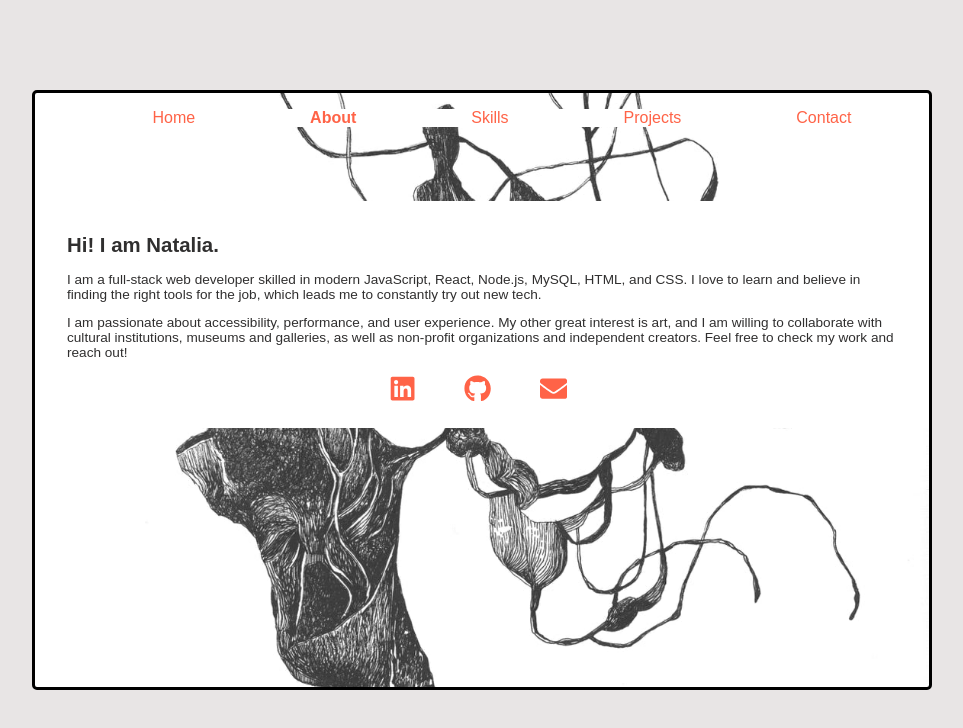
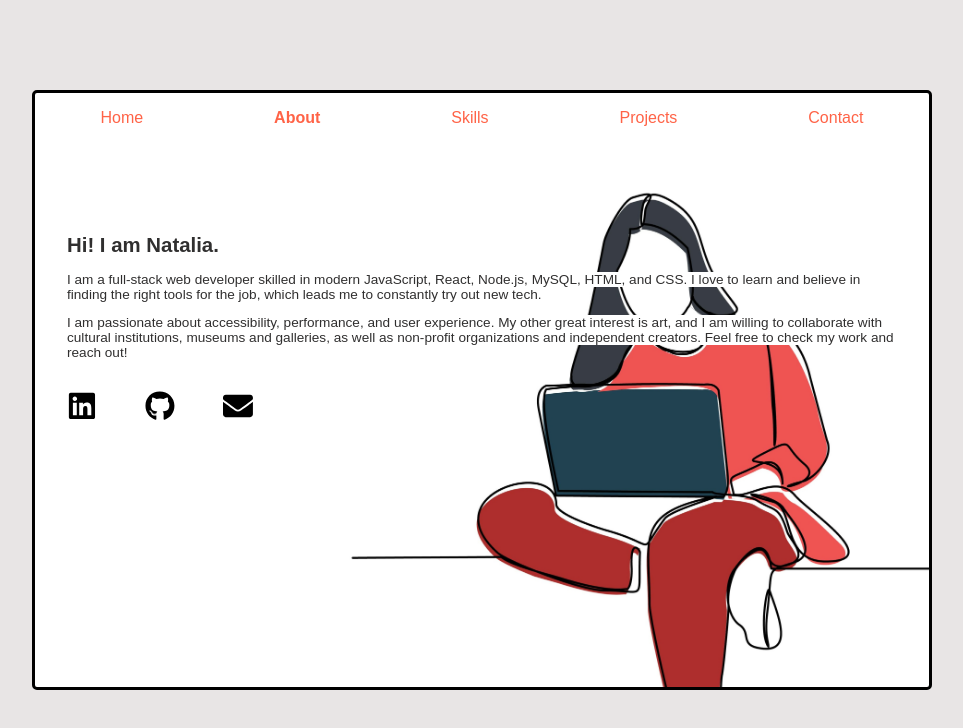
Before and after one commit to nmoskaleva/portfolio, a React (Create React App) app: page /about in a window 1280 px wide. Shown: the top 728 px of the page, without its empty margins (158-1121 px from the left). Built offline with nearby package versions, Linux system fonts and the light colour scheme; a web font is replaced by a local one.

Commit message:
change background image

```diff
--- a/src/components/About.js
+++ b/src/components/About.js
@@ -6,19 +6,25 @@ const About = () => {
   return (
     <section>
       <MainContent>
-        <h2>Hi! I am Natalia.</h2>
+        <h2>
+          <span>Hi! I am Natalia.</span>
+        </h2>
         <p>
-          I am a full-stack web developer skilled in modern JavaScript, React,
-          Node.js, MySQL, HTML, and CSS. I love to learn and believe in finding
-          the right tools for the job, which leads me to constantly try out new
-          tech.
+          <span>
+            I am a full-stack web developer skilled in modern JavaScript, React,
+            Node.js, MySQL, HTML, and CSS. I love to learn and believe in
+            finding the right tools for the job, which leads me to constantly
+            try out new tech.
+          </span>
         </p>
         <p>
-          I am passionate about accessibility, performance, and user experience.
-          My other great interest is art, and I am willing to collaborate with
-          cultural institutions, museums and galleries, as well as non-profit
-          organizations and independent creators. Feel free to check my work and
-          reach out!
+          <span>
+            I am passionate about accessibility, performance, and user
+            experience. My other great interest is art, and I am willing to
+            collaborate with cultural institutions, museums and galleries, as
+            well as non-profit organizations and independent creators. Feel free
+            to check my work and reach out!
+          </span>
         </p>
         <ul>
           <li>
@@ -28,7 +34,7 @@ const About = () => {
               target='_blank'
               rel='noopener noreferrer'
             >
-              <FaLinkedin size='2em' />
+              <FaLinkedin size='2.2em' />
             </Icon>
           </li>
           <li>
@@ -38,7 +44,7 @@ const About = () => {
               target='_blank'
               rel='noopener noreferrer'
             >
-              <FaGithub size='2em' />
+              <FaGithub size='2.2em' />
             </Icon>
           </li>
           <li>
@@ -48,7 +54,7 @@ const About = () => {
               target='_blank'
               rel='noopener noreferrer'
             >
-              <FaEnvelope size='2em' />
+              <FaEnvelope size='2.2em' />
             </Icon>
           </li>
         </ul>
--- a/src/components/Home.js
+++ b/src/components/Home.js
@@ -7,14 +7,10 @@ import { homePageLinks } from '../data';
 const Home = () => {
   const homePage = homePageLinks.map((link) =>
     link.title !== null ? (
-      <Box
-        as={Link}
-        to={link.link}
-        key={link.id}
-        id={link.id}
-        className='withContent'
-      >
-        {link.title}
+      <Box key={link.id} id={link.id} className='withContent'>
+        <Link to={link.link}>
+          <span> {link.title}</span>
+        </Link>
       </Box>
     ) : (
       <Box key={uuidv4()}></Box>
--- a/src/components/styled/About.js
+++ b/src/components/styled/About.js
@@ -5,12 +5,19 @@ export const MainContent = styled.div`
   font-size: 0.8rem;
   line-height: 1.1;
   color: rgb(48, 47, 47);
-  background-color: white;
+  span {
+    background-color: white;
+  }
   @media (min-width: 769px) {
     font-size: 0.85rem;
     padding: 1rem 2rem 0.5rem;
   }
+  ul {
+    padding-left: 0;
+    padding-top: 1rem;
+  }
   ul > li {
+    display: inline-block;
     padding-right: 2rem;
     @media (min-width: 769px) {
       padding-right: 3rem;
@@ -19,8 +26,9 @@ export const MainContent = styled.div`
 `;
 
 export const Icon = styled.a`
+  color: black;
   &:hover {
-    color: black;
+    color: tomato;
     transition: ease-in 400ms;
   }
 `;
--- a/src/components/styled/GlobalStyle.js
+++ b/src/components/styled/GlobalStyle.js
@@ -10,28 +10,18 @@ body {
   -moz-osx-font-smoothing: grayscale;
   font-size: 0.7rem;
   background-color: rgb(232, 229, 229);
-    font-family: 'Kosugi', sans-serif;
+  font-family: 'Kosugi', sans-serif;
 }
 
 ul {
   list-style: none;
-  text-align: center;
-  width: 100%;
-  background-color: white;
-}
-
-ul > li {
-  display: inline-block;
-
 }
 
 a,
 a:focus,
 a:hover,
 a:visited,
-a:link,
-a:active {
+a:link{
   text-decoration: none;
-  color: tomato;
 }
 `;
--- a/src/components/styled/Home.js
+++ b/src/components/styled/Home.js
@@ -18,16 +18,24 @@ export const Box = styled.div`
   align-items: center;
   font-size: 0.9rem;
   text-transform: uppercase;
-  border-top: 1px solid black;
-  border-left: 1px solid black;
   padding: 7px;
   @media (min-width: 769px) {
     font-size: 1rem;
   }
 
-  &.withContent {
-    ${'' /* background-color: rgba(255, 255, 255, 0.9); */}
+  &.withContent span {
+    padding: 15px;
+    border: 2px solid rgb(33, 66, 81);
+    border-radius: 5px;
+    color: tomato;
     background-color: white;
+    &:hover {
+      color: white;
+      background-color: rgb(33, 66, 81);
+      border: none;
+      font-size: larger;
+      transition: ease-in 400ms;
+    }
   }
 
   &#location {
--- a/src/components/styled/LayoutWrappers.js
+++ b/src/components/styled/LayoutWrappers.js
@@ -1,5 +1,5 @@
 import styled, { css } from 'styled-components';
-import drawing from '../../images/drawing_umecker.jpeg';
+import drawing from '../../images/sitting-woman-sketch.jpeg';
 
 export const MainWrapper = styled.div`
   display: grid;
@@ -17,14 +17,12 @@ export const MainWrapper = styled.div`
     css`
       background-image: url(${drawing});
       background-size: cover;
-      background-position: left;
+      background-repeat: no-repeat;
+      background-position: top left -50px;
+      @media (min-width: 769px) {
+        background-position: top left 200px;
+      }
     `}
-
-  > a:hover {
-    background-color: white;
-    color: black;
-    transition: ease-in 300ms;
-  }
 
   @media (min-width: 375px) {
     width: 75%;
--- a/src/components/styled/Navbar.js
+++ b/src/components/styled/Navbar.js
@@ -9,9 +9,14 @@ export const Nav = styled.nav`
     justify-content: space-between;
     width: 100%;
     min-height: 65px;
-    padding: 0 20px;
     font-size: 0.9rem;
     font-family: 'Montserrat Subrayada', sans-serif;
+  }
+  ul {
+    padding: 0;
+  }
+  a {
+    color: tomato;
   }
   @media (min-width: 769px) {
     display: block;
```
Also changed, not shown: src/images/drawing_umecker.jpeg (deleted), src/images/sitting-woman-sketch.jpeg (added).
